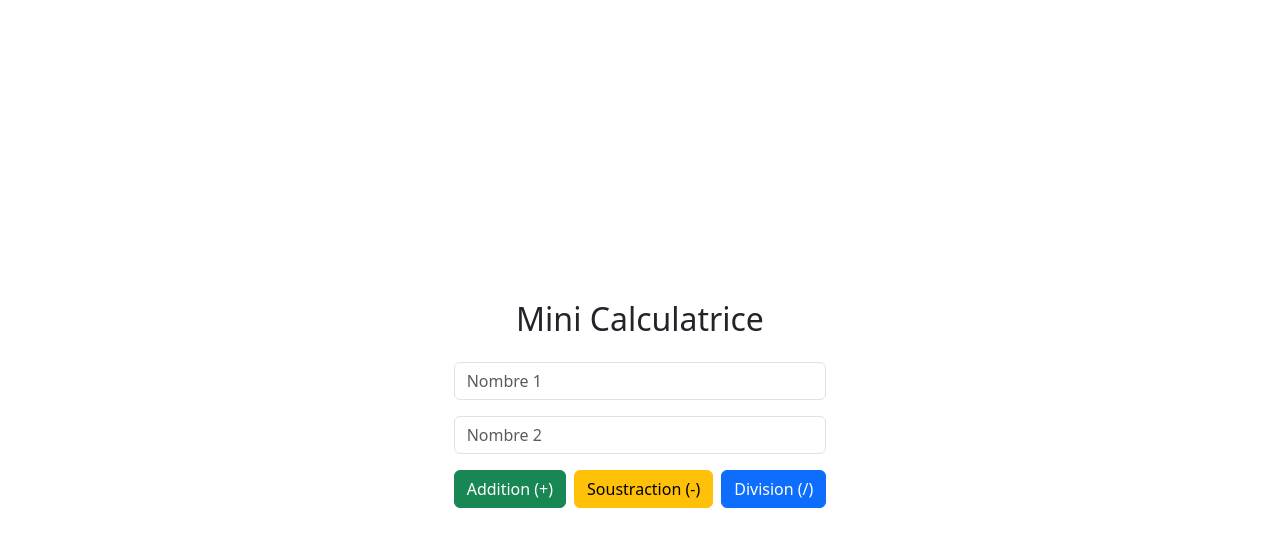
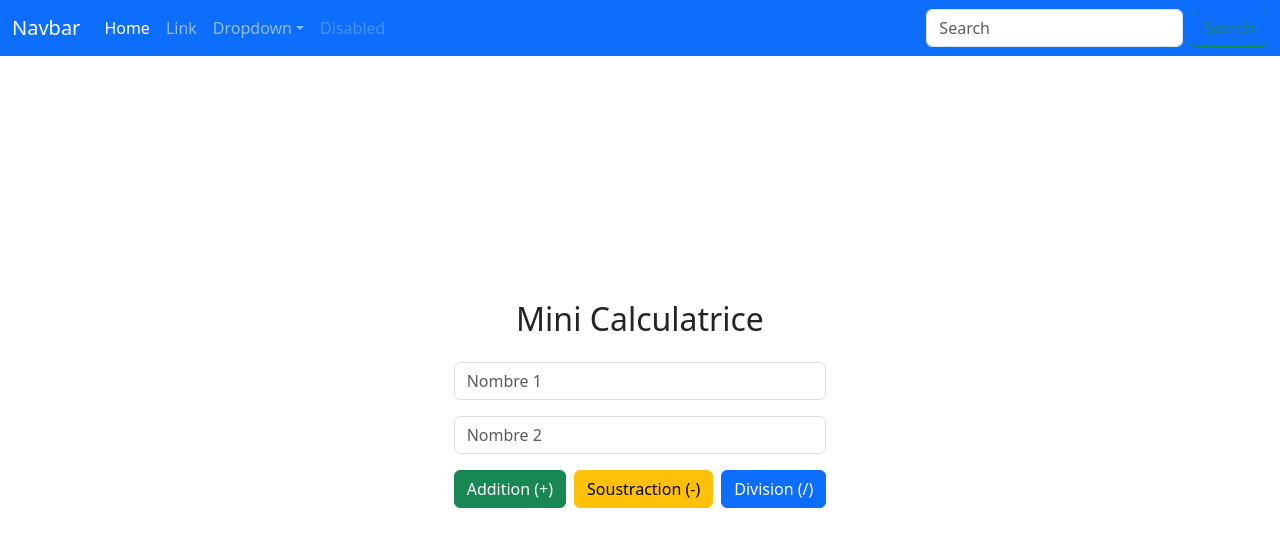
Before and after one commit to 673110492/Calculatrice_React, a React (Vite) app: page / in a window 1280 px wide. Shown: the top 546 px of the page. Built offline with nearby package versions, Linux system fonts and the light colour scheme.

Commit message:
ajout de la navbar

```diff
--- a/src/App.jsx
+++ b/src/App.jsx
@@ -1,5 +1,6 @@
 
 import './App.css'
+import Navebar from './components/Navebar'
 import Calculatrice from './pages/Calculatrice'
 import Exemple from './pages/Exemple'
 
@@ -7,6 +8,7 @@
 
   return (
     <>
+    <Navebar/>
      <Calculatrice/>
 
     </>
--- /dev/null
+++ b/src/components/Navebar.jsx
@@ -0,0 +1,96 @@
+import React from "react";
+
+const Navbar = () => {
+  return (
+    <div>
+
+<nav className="navbar navbar-expand-lg navbar-dark bg-primary fixed-top">
+        <div className="container-fluid">
+          <a className="navbar-brand" href="#">
+            Navbar
+          </a>
+          <button
+            className="navbar-toggler"
+            type="button"
+            data-bs-toggle="collapse"
+            data-bs-target="#navbarSupportedContent"
+            aria-controls="navbarSupportedContent"
+            aria-expanded="false"
+            aria-label="Toggle navigation"
+          >
+            <span className="navbar-toggler-icon"></span>
+          </button>
+          <div className="collapse navbar-collapse" id="navbarSupportedContent">
+            <ul className="navbar-nav me-auto mb-2 mb-lg-0">
+              <li className="nav-item">
+                <a className="nav-link active" aria-current="page" href="#">
+                  Home
+                </a>
+              </li>
+              <li className="nav-item">
+                <a className="nav-link" href="#">
+                  Link
+                </a>
+              </li>
+              <li className="nav-item dropdown">
+                <a
+                  className="nav-link dropdown-toggle"
+                  href="#"
+                  id="navbarDropdown"
+                  role="button"
+                  data-bs-toggle="dropdown"
+                  aria-expanded="false"
+                >
+                  Dropdown
+                </a>
+                <ul className="dropdown-menu" aria-labelledby="navbarDropdown">
+                  <li>
+                    <a className="dropdown-item" href="#">
+                      Action
+                    </a>
+                  </li>
+                  <li>
+                    <a className="dropdown-item" href="#">
+                      Another action
+                    </a>
+                  </li>
+                  <li>
+                    <hr className="dropdown-divider" />
+                  </li>
+                  <li>
+                    <a className="dropdown-item" href="#">
+                      Something else here
+                    </a>
+                  </li>
+                </ul>
+              </li>
+              <li className="nav-item">
+                <a
+                  className="nav-link disabled"
+                  href="#"
+                  tabIndex="-1"
+                  aria-disabled="true"
+                >
+                  Disabled
+                </a>
+              </li>
+            </ul>
+            <form className="d-flex">
+              <input
+                className="form-control me-2"
+                type="search"
+                placeholder="Search"
+                aria-label="Search"
+              />
+              <button className="btn btn-outline-success" type="submit">
+                Search
+              </button>
+            </form>
+          </div>
+        </div>
+      </nav>
+    </div>
+  );
+};
+
+export default Navbar;
```
